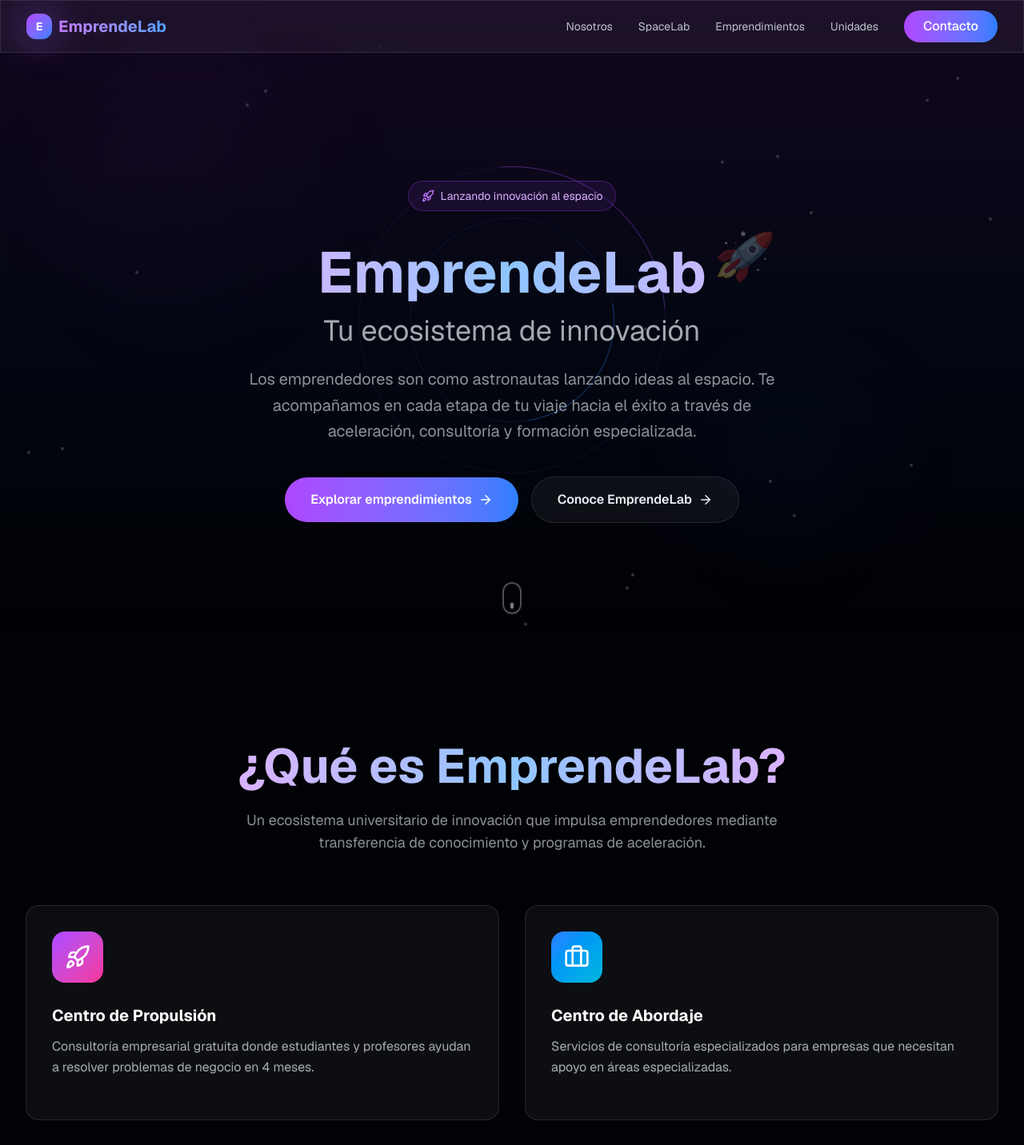
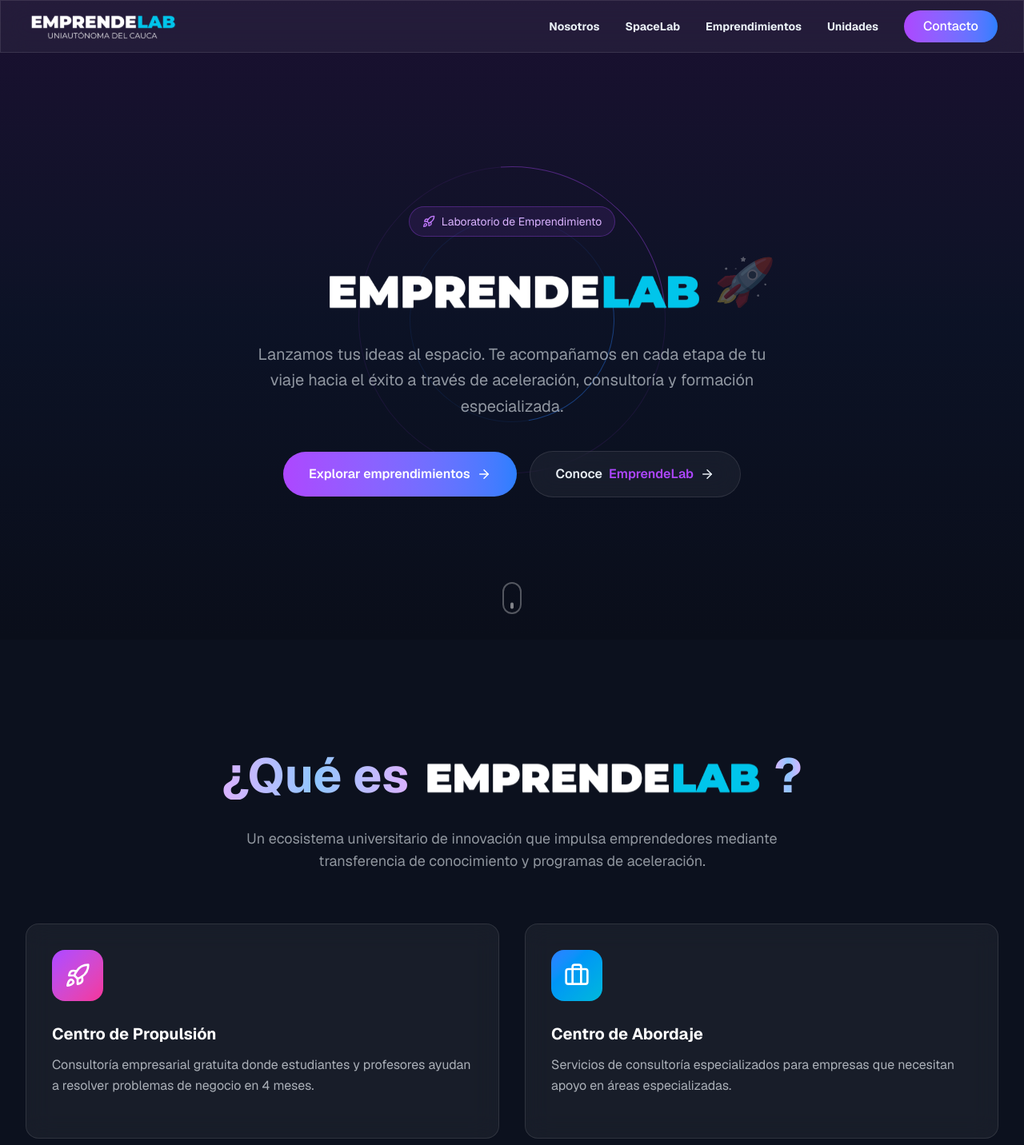
Before and after one commit to fabricasoftware-uac/emprende-lab-landing-page, a Next.js app: page / in a window 1280 px wide. Shown: the top 1432 px of the page at 80% size. Built offline with nearby package versions, Linux system fonts and the light colour scheme.

Commit message:
feat: change bg-colors and emprendelab images

```diff
--- a/components/about.tsx
+++ b/components/about.tsx
@@ -2,6 +2,7 @@
 
 import { Rocket, Briefcase, BookOpen, Zap } from "lucide-react";
 import { motion } from "framer-motion";
+import Image from "next/image";
 
 const services = [
   {
@@ -20,7 +21,12 @@ const services = [
   },
   {
     icon: <BookOpen className="w-8 h-8" />,
-    title: "Academia EmprendeLab",
+    title: (
+      <span className="flex items-center gap-1.5 align-middle">
+        Academia{" "}
+        <span className="text-purple-500">EmprendeLab</span>
+      </span>
+    ),
     description:
       "Cursos, talleres y programas de formación para entrepreneurs en todas las etapas.",
     color: "from-orange-500 to-pink-500",
@@ -49,7 +55,7 @@ const itemVariants = {
 
 export default function About() {
   return (
-    <section id="about" className="relative py-20 sm:py-32 overflow-hidden">
+    <section id="about" className="relative py-20 sm:py-32 overflow-hidden bg-[#0c111e]">
       <div className="max-w-7xl mx-auto px-4 sm:px-6 lg:px-8">
         {/* Section Header */}
         <motion.div
@@ -59,9 +65,19 @@ export default function About() {
           transition={{ duration: 0.7 }}
           className="text-center mb-16"
         >
-          <h2 className="text-4xl sm:text-5xl lg:text-6xl font-bold mb-6">
+          <h2 className="text-4xl sm:text-5xl lg:text-6xl font-bold mb-6 flex items-center justify-center flex-wrap gap-x-2">
             <span className="bg-gradient-to-r from-purple-300 via-blue-300 to-purple-300 bg-clip-text text-transparent">
-              ¿Qué es EmprendeLab?
+              ¿Qué es
+            </span>
+            <Image
+              src="/placeholder_elab.svg"
+              alt="EmprendeLab"
+              width={440}
+              height={70}
+              className="inline mt-4 -translate-y-1"
+            />
+            <span className="bg-gradient-to-r from-purple-300 via-blue-300 to-purple-300 bg-clip-text text-transparent">
+              ?
             </span>
           </h2>
           <p className="text-lg text-foreground/60 max-w-2xl mx-auto">
--- a/components/footer.tsx
+++ b/components/footer.tsx
@@ -10,7 +10,8 @@ import {
 } from "lucide-react";
 import Link from "next/link";
 import { motion } from "framer-motion";
-
+import Logo from "./logo";
+import Image from "next/image";
 export default function Footer() {
   return (
     <footer className="relative border-t border-white/10 bg-gradient-to-b from-transparent to-purple-900/10 overflow-hidden">
@@ -24,13 +25,14 @@ export default function Footer() {
         <div className="grid grid-cols-1 md:grid-cols-4 gap-8 mb-12">
           {/* Brand Column */}
           <div className="md:col-span-1">
-            <Link href="/" className="flex items-center gap-2 mb-4 group">
-              <div className="w-8 h-8 rounded-lg bg-gradient-to-br from-purple-500 to-blue-500 flex items-center justify-center glow-pulse">
-                <span className="text-white font-bold text-sm">E</span>
-              </div>
-              <span className="text-lg font-bold bg-gradient-to-r from-purple-400 to-blue-400 bg-clip-text text-transparent">
-                EmprendeLab
-              </span>
+            <Link href="/" className="flex items-center gap-3 mb-4 group">
+              <Logo size={24} />
+              <Image
+                src="/placeholder_elab.svg"
+                alt="EmprendeLab"
+                width={140}
+                height={28}
+              />
             </Link>
             <p className="text-sm text-foreground/60 leading-relaxed">
               Un ecosistema universitario de innovación que impulsa el
@@ -109,9 +111,16 @@ export default function Footer() {
         {/* Bottom Section */}
         <div className="flex flex-col sm:flex-row items-center justify-between gap-4">
           {/* Copyright */}
-          <p className="text-sm text-foreground/50">
-            © {new Date().getFullYear()} EmprendeLab. Todos los derechos
-            reservados.
+          <p className="text-sm text-foreground/50 flex flex-wrap items-center justify-center sm:justify-start gap-1">
+            © {new Date().getFullYear()}{" "}
+            <Image
+              src="/placeholder_elab.svg"
+              alt="EmprendeLab"
+              width={100}
+              height={20}
+              className="inline align-middle -mt-0.5"
+            />
+            . Todos los derechos reservados.
           </p>
 
           {/* Social Links */}
--- a/components/hero.tsx
+++ b/components/hero.tsx
@@ -2,10 +2,11 @@
 
 import { Rocket, ArrowRight } from "lucide-react";
 import { motion } from "framer-motion";
+import Image from "next/image";
 
 export default function Hero() {
   return (
-    <section className="relative min-h-screen pt-20 flex items-center justify-center overflow-hidden">
+    <section className="relative min-h-screen pt-20 flex items-center justify-center overflow-hidden bg-[#0a0e1a]">
       {/* Animated background gradient */}
       <div className="absolute inset-0 bg-gradient-to-b from-purple-900/20 via-blue-900/10 to-transparent"></div>
 
@@ -31,7 +32,7 @@ export default function Hero() {
         >
           <Rocket size={16} className="text-purple-400" />
           <span className="text-sm text-purple-300">
-            Lanzando innovación al espacio
+            Laboratorio de Emprendimiento
           </span>
         </motion.div>
 
@@ -40,14 +41,15 @@ export default function Hero() {
           initial={{ opacity: 0, y: 30 }}
           animate={{ opacity: 1, y: 0 }}
           transition={{ duration: 0.7, delay: 0.2 }}
-          className="text-5xl sm:text-6xl lg:text-7xl font-bold mb-6 leading-tight"
+          className="text-5xl sm:text-6xl lg:text-7xl font-bold mb-6 leading-tight flex justify-center w-full"
         >
-          <span className="block bg-gradient-to-r from-purple-300 via-blue-300 to-purple-300 bg-clip-text text-transparent">
-            EmprendeLab
-          </span>
-          <span className="block text-2xl sm:text-3xl lg:text-4xl text-foreground/70 font-normal mt-2">
-            Tu ecosistema de innovación
-          </span>
+          <Image
+            src="/placeholder_elab.svg"
+            alt="EmprendeLab"
+            width={490}
+            height={390}
+            className="object-contain"
+          />
         </motion.h1>
 
         {/* Subtitle */}
@@ -57,9 +59,9 @@ export default function Hero() {
           transition={{ duration: 0.7, delay: 0.4 }}
           className="text-lg sm:text-xl text-foreground/60 mb-10 max-w-2xl mx-auto leading-relaxed"
         >
-          Los emprendedores son como astronautas lanzando ideas al espacio. Te
-          acompañamos en cada etapa de tu viaje hacia el éxito a través de
-          aceleración, consultoría y formación especializada.
+          Lanzamos tus ideas al espacio. Te acompañamos en cada etapa de tu viaje
+          hacia el éxito a través de aceleración, consultoría y formación
+          especializada.
         </motion.p>
 
         {/* CTA Buttons */}
@@ -69,15 +71,16 @@ export default function Hero() {
           transition={{ duration: 0.5, delay: 0.6 }}
           className="flex flex-col sm:flex-row items-center justify-center gap-4"
         >
-          <button className="px-8 py-4 rounded-full bg-gradient-to-r from-purple-500 to-blue-500 text-white font-semibold hover:shadow-2xl hover:shadow-purple-500/40 transition-all hover:scale-105 flex items-center gap-2 group">
+          <button className="px-8 py-4 rounded-full bg-gradient-to-r from-purple-500 to-blue-500 text-white font-semibold hover:shadow-2xl hover:shadow-purple-500/40 transition-all hover:scale-105 flex items-center gap-2 group cursor-pointer">
             Explorar emprendimientos
             <ArrowRight
               size={18}
               className="group-hover:translate-x-1 transition-transform"
             />
           </button>
-          <button className="px-8 py-4 rounded-full glass hover:glass-hover font-semibold text-foreground flex items-center gap-2 group">
-            Conoce EmprendeLab
+          <button className="px-8 py-4 rounded-full glass hover:glass-hover font-semibold text-foreground flex items-center gap-2 group cursor-pointer">
+            Conoce{" "}
+            <span className="text-purple-500">EmprendeLab</span>
             <ArrowRight
               size={18}
               className="group-hover:translate-x-1 transition-transform"
--- a/components/innovation-units.tsx
+++ b/components/innovation-units.tsx
@@ -41,7 +41,7 @@ export default function InnovationUnits() {
   return (
     <section
       id="innovation"
-      className="relative py-20 sm:py-32 overflow-hidden"
+      className="relative py-20 sm:py-32 overflow-hidden bg-[#080b13]"
     >
       <div className="max-w-7xl mx-auto px-4 sm:px-6 lg:px-8">
         {/* Section Header */}
--- /dev/null
+++ b/components/logo.tsx
@@ -0,0 +1,23 @@
+import Image from "next/image";
+
+interface LogoProps {
+  className?: string;
+  size?: number;
+}
+
+export default function Logo({ className = "", size = 32 }: LogoProps) {
+  return (
+    <div
+      className={`relative flex items-center justify-center rounded-xl bg-white/10 backdrop-blur-md border border-white/20 glow-pulse shadow-[0_0_20px_rgba(59,130,246,0.5)] ${className}`}
+      style={{ width: size + 16, height: size + 16 }}
+    >
+      <Image
+        src="/apple-icon.svg"
+        alt="EmprendeLab Logo"
+        width={size}
+        height={size}
+        className="object-contain invert brightness-200 drop-shadow-[0_0_8px_rgba(255,255,255,0.8)]"
+      />
+    </div>
+  );
+}
--- a/components/navbar.tsx
+++ b/components/navbar.tsx
@@ -4,6 +4,8 @@ import { useState } from "react";
 import Link from "next/link";
 import { Menu, X } from "lucide-react";
 import { motion, AnimatePresence } from "framer-motion";
+import Image from "next/image";
+import Logo from "./logo";
 
 export default function Navbar() {
   const [isOpen, setIsOpen] = useState(false);
@@ -18,42 +20,43 @@ export default function Navbar() {
       <div className="max-w-7xl mx-auto px-4 sm:px-6 lg:px-8">
         <div className="flex justify-between items-center h-16">
           {/* Logo */}
-          <Link href="/" className="flex items-center gap-2 group">
-            <div className="w-8 h-8 rounded-lg bg-gradient-to-br from-purple-500 to-blue-500 flex items-center justify-center glow-pulse">
-              <span className="text-white font-bold text-sm">E</span>
-            </div>
-            <span className="text-xl font-bold bg-gradient-to-r from-purple-400 to-blue-400 bg-clip-text text-transparent hidden sm:block">
-              EmprendeLab
-            </span>
+          <Link href="/" className="flex items-center gap-3 group">
+            <Image
+              src="/logo_elab_bg.svg"
+              alt="EmprendeLab"
+              width={190}
+              height={40}
+              className="object-contain"
+            />
           </Link>
 
           {/* Desktop Menu */}
           <div className="hidden md:flex items-center gap-8">
             <Link
               href="#about"
-              className="text-sm text-foreground/80 hover:text-primary transition-colors"
+              className="text-sm font-bold hover:text-primary transition-colors"
             >
               Nosotros
             </Link>
             <Link
               href="#program"
-              className="text-sm text-foreground/80 hover:text-primary transition-colors"
+              className="text-sm font-bold hover:text-primary transition-colors"
             >
               SpaceLab
             </Link>
             <Link
               href="#startups"
-              className="text-sm text-foreground/80 hover:text-primary transition-colors"
+              className="text-sm font-bold hover:text-primary transition-colors"
             >
               Emprendimientos
             </Link>
             <Link
               href="#innovation"
-              className="text-sm text-foreground/80 hover:text-primary transition-colors"
+              className="text-sm font-bold hover:text-primary transition-colors"
             >
               Unidades
             </Link>
-            <button className="px-6 py-2 rounded-full bg-gradient-to-r from-purple-500 to-blue-500 text-white font-medium hover:shadow-lg hover:shadow-purple-500/30 transition-all hover:scale-105">
+            <button className="px-6 py-2 rounded-full bg-gradient-to-r from-purple-500 to-blue-500 text-white font-medium hover:shadow-lg hover:shadow-purple-500/30 transition-all hover:scale-105 cursor-pointer">
               Contacto
             </button>
           </div>
--- a/components/spacelab-program.tsx
+++ b/components/spacelab-program.tsx
@@ -52,7 +52,7 @@ const itemVariants = {
 
 export default function SpaceLabProgram() {
   return (
-    <section id="program" className="relative py-20 sm:py-32 overflow-hidden">
+    <section id="program" className="relative py-20 sm:py-32 overflow-hidden bg-[#0f172a]">
       <div className="max-w-7xl mx-auto px-4 sm:px-6 lg:px-8">
         {/* Section Header */}
         <motion.div
--- a/components/startups.tsx
+++ b/components/startups.tsx
@@ -2,6 +2,7 @@
 
 import { ArrowRight } from "lucide-react";
 import { motion } from "framer-motion";
+import Image from "next/image";
 
 const startups = [
   {
@@ -69,7 +70,7 @@ const itemVariants = {
 
 export default function Startups() {
   return (
-    <section id="startups" className="relative py-20 sm:py-32 overflow-hidden">
+    <section id="startups" className="relative py-20 sm:py-32 overflow-hidden bg-[#0c111e]">
       <div className="max-w-7xl mx-auto px-4 sm:px-6 lg:px-8">
         {/* Section Header */}
         <motion.div
@@ -85,8 +86,9 @@ export default function Startups() {
             </span>
           </h2>
           <p className="text-lg text-foreground/60 max-w-2xl mx-auto">
-            Descubre los emprendimientos activos del ecosistema EmprendeLab que
-            están transformando el mundo.
+            Descubre los emprendimientos activos del ecosistema{" "}
+            <span className="text-purple-500">EmprendeLab</span> que están
+            transformando el mundo.
           </p>
         </motion.div>
 
```
Also changed, not shown: public/logo_elab_bg.svg (added), public/placeholder_elab.svg (added).
